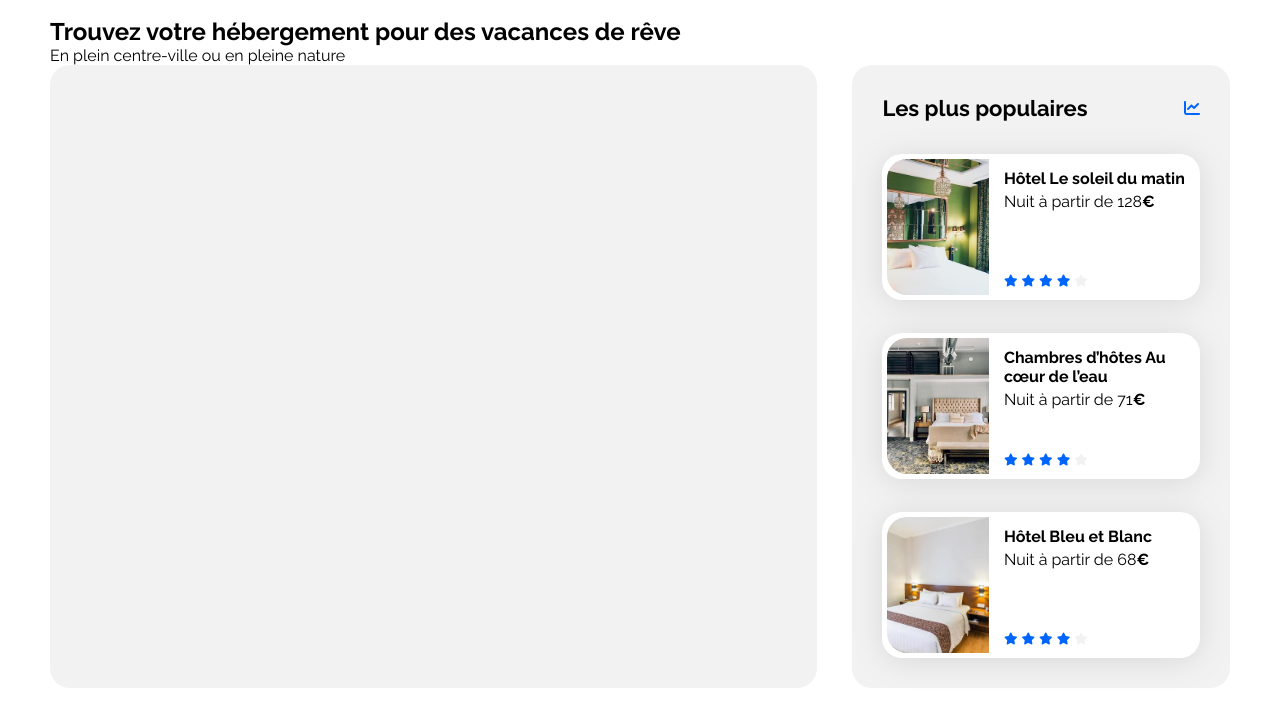
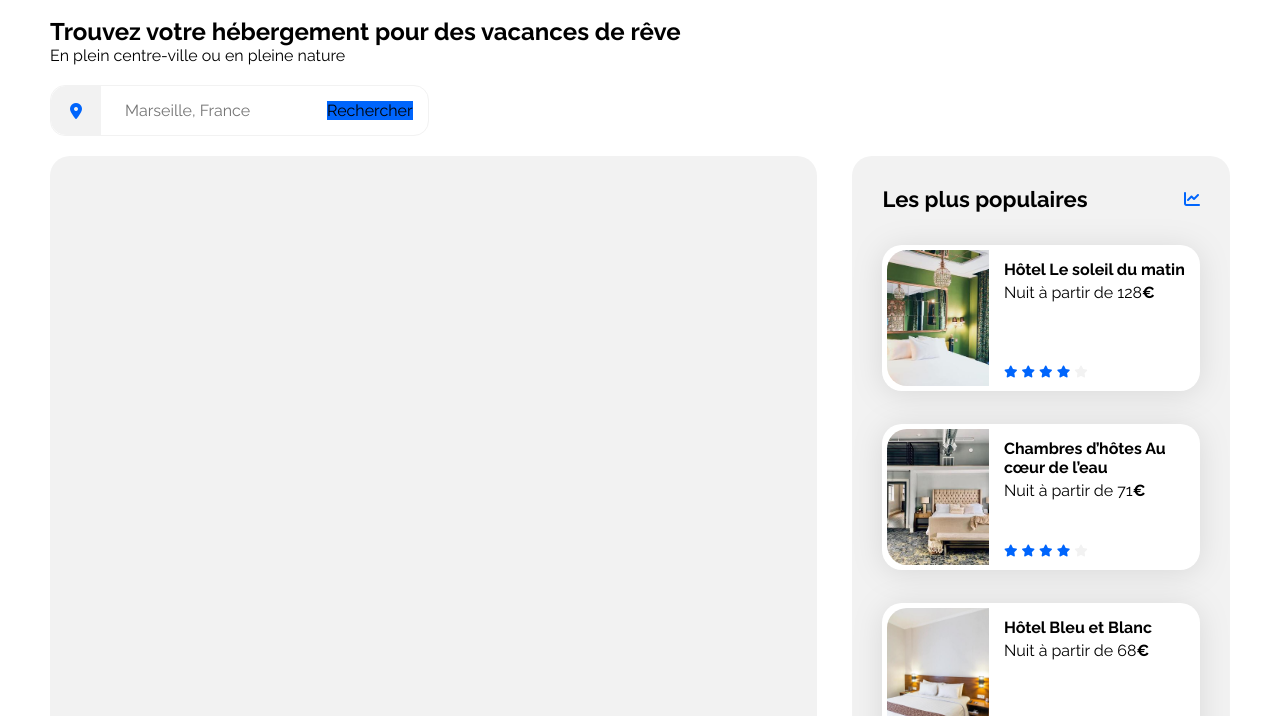
Before and after one commit to M2Triki/Booki, a plain HTML site: page index.html in a window 1280 px wide. Shown: the part 58-774 px from the top of the page. Drawn offline with Linux system fonts and the light colour scheme.

Commit message:
Modification searchbar, pas terminé

```diff
--- a/css/style.css
+++ b/css/style.css
@@ -61,18 +61,6 @@ a {
     color: var(--main-bg-color)
 }
 
-/****** Hebergements And Populaires ***********/
-.hebergements-and-populaires {
-    display: flex;
-    justify-content: space-between;
-}
-
-.hebergements-and-populaires section {
-    background-color: var(--main-bg-color);
-    border-radius: 20px;
-    padding: 30px;
-    box-sizing: border-box;
-}
 
 /****** Menu ***********/
 .navbar {
@@ -100,14 +88,63 @@ a {
     max-width: 100px;
 }
 
-.optionsmenu {
+
+/****** Info Group ***********/
+.search-bar {
+    display: flex;
+    width: 377px;
+    height: 49px;
+    border-radius: 15px;
+    border: 1px solid #F2F2F2;
+    gap: 24px;
+    align-items: center;
+
+    margin-top: 20px;
+    margin-bottom: 20px;
+    overflow: hidden;
+}
+
+.div-icon {
+    display: flex;
+    justify-content: center;
+    align-items: center;
+    background-color: #F2F2F2;
+    width: 50px;
+    height: 100%;
+    border-radius: 15px 0 0 15px;
+}
+
+
+.barreRecherche {
+    font-size: 16px;
+    width: 100%;
+
+    border: none;
+    outline: none;
 
 }
 
-/****** Premiere Section ***********/
-.premieresection {
+.div-rechercher {
+    background: #0065FC;
+}
 
+
+
+
+/****** Hebergements And Populaires ***********/
+.hebergements-and-populaires {
+    display: flex;
+    justify-content: space-between;
 }
+
+.hebergements-and-populaires section {
+    background-color: var(--main-bg-color);
+    border-radius: 20px;
+    padding: 30px;
+    box-sizing: border-box;
+}
+
+
 
 
 /****** Hebergements ***********/
--- a/index.html
+++ b/index.html
@@ -28,14 +28,18 @@
             </nav>
         </header>
         <main>
-            <div class="premieresection">
-                <h2>Trouvez votre hébergement pour des vacances de rêve</h2>
-                <p>En plein centre-ville ou en pleine nature</p>
-            </div>
+            <section>
+                <div>
+                    <h2>Trouvez votre hébergement pour des vacances de rêve</h2>
+                    <p>En plein centre-ville ou en pleine nature</p>
+                </div>
 
-            <div class="deuxiemesection">
-
-            </div>
+                <div class="search-bar">
+                    <div class="div-icon"><i class="fa-solid fa-location-dot"></i></div>
+                    <div><input class="barreRecherche" type="search" placeholder="Marseille, France"></div>
+                    <div class="div-rechercher">Rechercher</div>
+                </div>
+            </section>
 
             <div class="hebergements-and-populaires">
                 <section class="hebergements">
```
